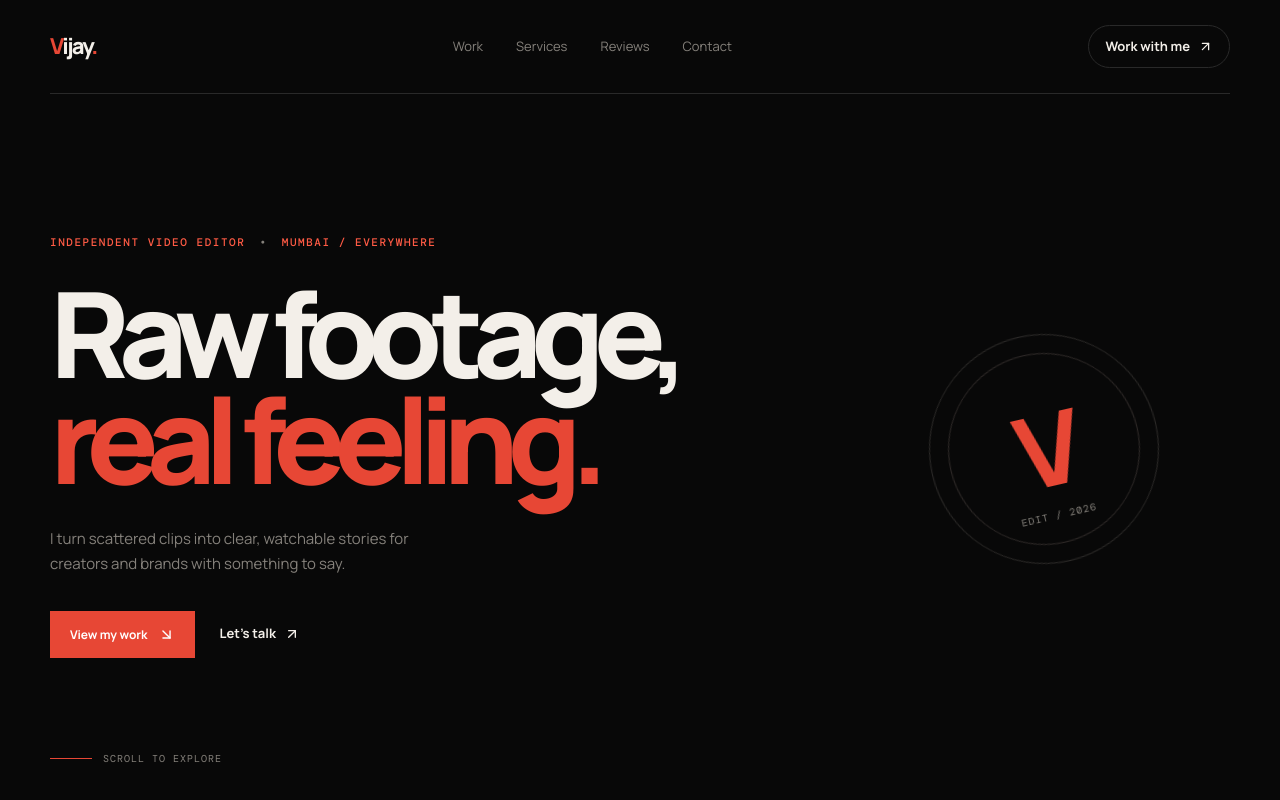
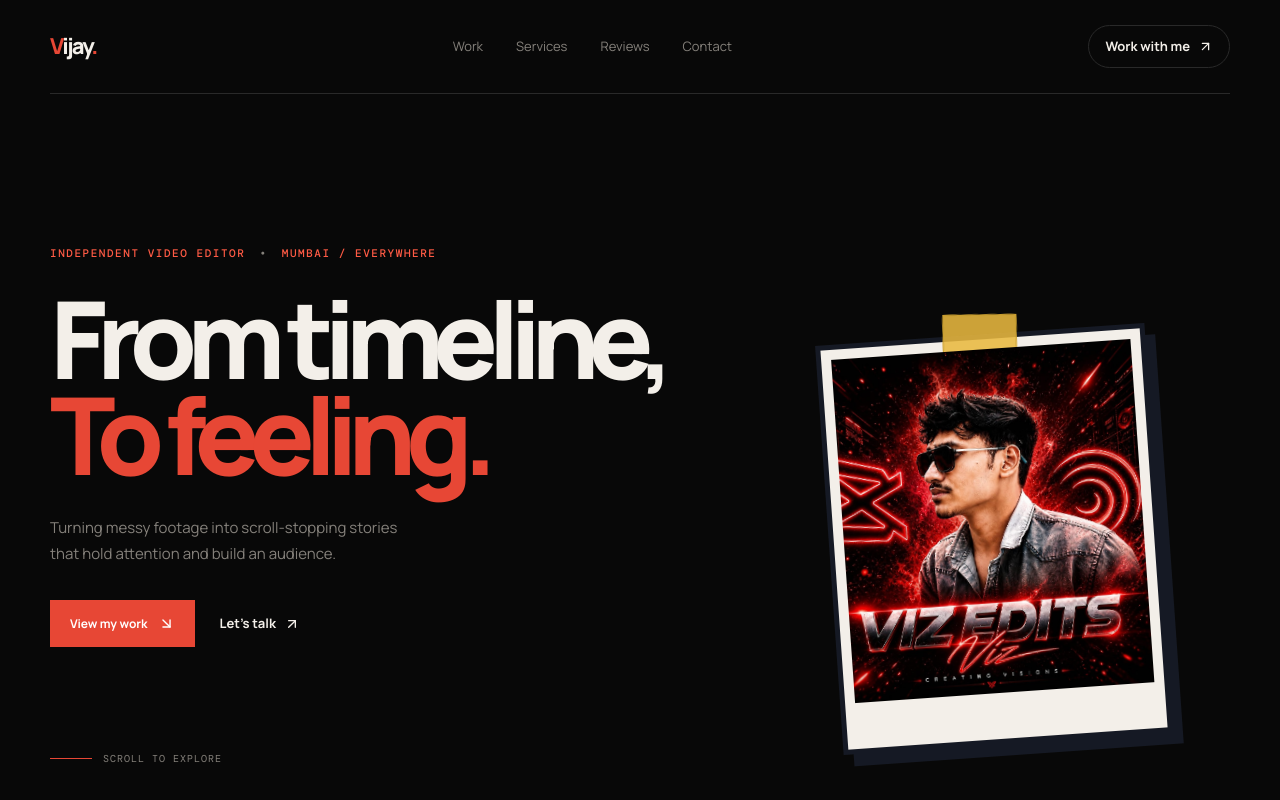
Before and after one commit to jasamansinghchaggar/vijay-portfolio, a Next.js app: page / in a window 1280 px wide. Shown: the top 800 px of the page. Built offline with nearby package versions, Linux system fonts and the light colour scheme; no server answers; the database is empty.

Commit message:
updated hero section image

```diff
--- a/app/globals.css
+++ b/app/globals.css
@@ -101,7 +101,7 @@ a {
   padding-inline: 6px;
 }
 .display {
-  font-size: clamp(64px, 9.3vw, 132px);
+  font-size: clamp(64px, 8.4vw, 132px);
   letter-spacing: -0.095em;
   line-height: 0.89;
   margin: 30px 0 34px;
@@ -159,17 +159,39 @@ a {
   position: absolute;
   right: 6%;
   top: 34%;
-  width: 230px;
-  height: 230px;
-  border-radius: 50%;
-  border: 1px solid #2d2b29;
-  display: grid;
-  place-items: center;
-  color: var(--red);
-  font-size: 100px;
-  font-weight: 800;
-  letter-spacing: -0.1em;
-  transform: rotate(-13deg);
+  width: 330px;
+  height: 410px;
+  padding: 10px 10px 46px;
+  overflow: visible;
+  background: var(--cream);
+  border: 5px solid #151924;
+  box-shadow: 10px 12px 0 #151924;
+  transform: rotate(-4deg);
+  transition: transform 0.35s ease;
+  z-index: 1;
+}
+.hero-mark:hover {
+  transform: rotate(-1deg);
+}
+.hero-mark::before {
+  content: "";
+  position: absolute;
+  width: 74px;
+  height: 38px;
+  top: -25px;
+  left: 50%;
+  background: #e9b93fdd;
+  border: 1px solid #c89d2d;
+  transform: translateX(-50%) rotate(3deg);
+  z-index: -1;
+}
+.hero-mark-image {
+  width: 100%;
+  height: 100%;
+  display: block;
+  overflow: hidden;
+  object-fit: cover;
+  object-position: 78% center;
 }
 .mark-ring {
   position: absolute;
@@ -665,12 +687,18 @@ a {
     font-size: clamp(55px, 16vw, 90px);
   }
   .hero-mark {
-    width: 130px;
-    height: 130px;
+    width: 190px;
+    height: 240px;
+    padding: 7px 7px 29px;
+    border-width: 3px;
+    box-shadow: 6px 8px 0 #151924;
     right: 0;
     top: 32%;
-    font-size: 56px;
-    opacity: 0.5;
+  }
+  .hero-mark::before {
+    width: 47px;
+    height: 24px;
+    top: -16px;
   }
   .mark-ring {
     inset: 10px;
--- a/app/page.tsx
+++ b/app/page.tsx
@@ -72,13 +72,12 @@ export default async function Home() {
             Independent video editor <span>•</span> Mumbai / Everywhere
           </p>
           <h1 className="display reveal">
-            Raw footage,
+            From timeline,
             <br />
-            <em>real feeling.</em>
+            <em>To feeling.</em>
           </h1>
           <p className="hero-intro reveal">
-            I turn scattered clips into clear, watchable stories for creators
-            and brands with something to say.
+            Turning messy footage into scroll-stopping stories that hold attention and build an audience.
           </p>
           <div className="hero-actions reveal">
             <a className="button button-red" href="#work">
@@ -90,9 +89,7 @@ export default async function Home() {
           </div>
         </div>
         <div className="hero-mark" aria-hidden="true">
-          <div className="mark-ring" />
-          <span>V</span>
-          <small>EDIT / 2026</small>
+          <img className="hero-mark-image" src="/hero.jpeg" alt="" />
         </div>
         <div className="scroll-note">
           <span className="scroll-line" /> Scroll to explore
```
